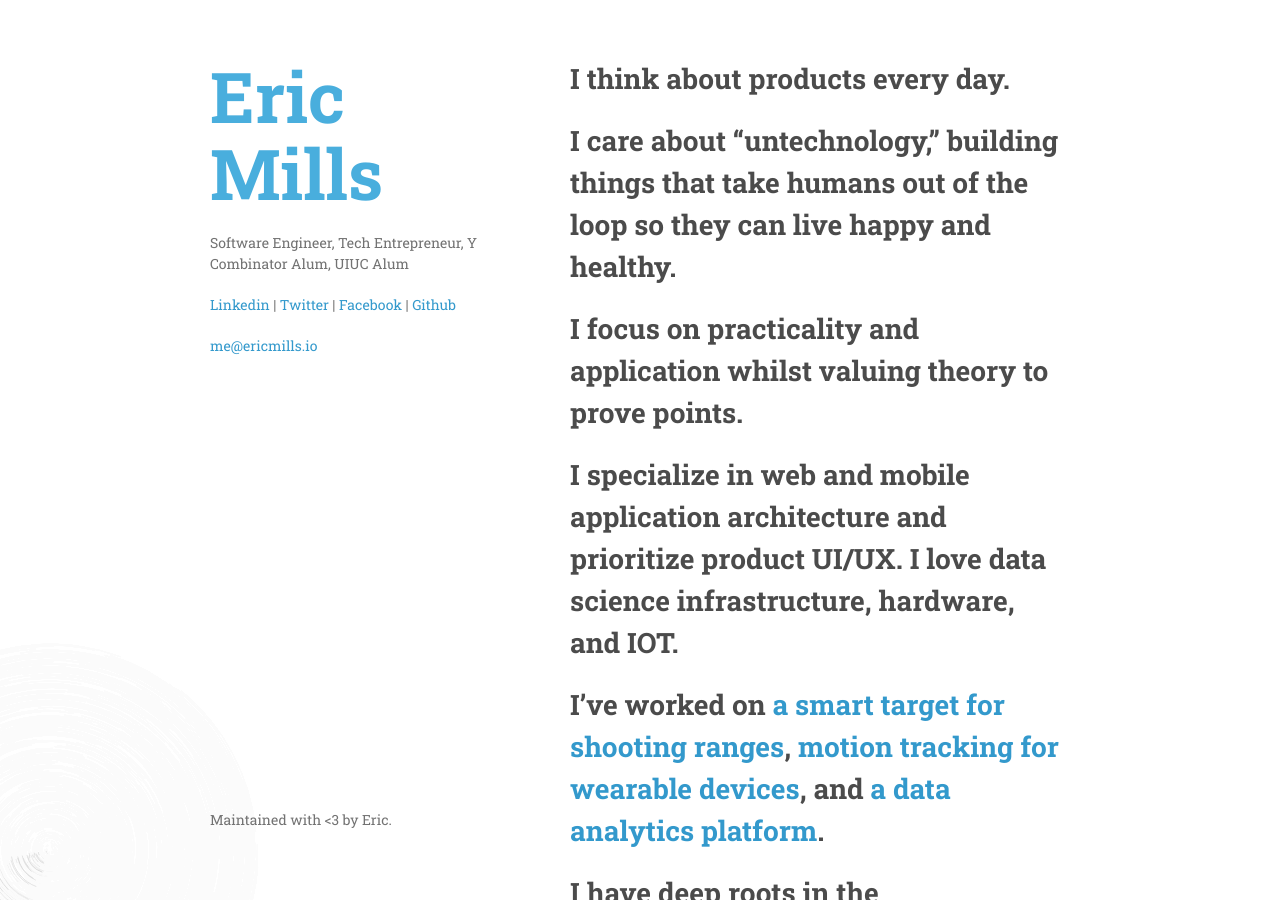
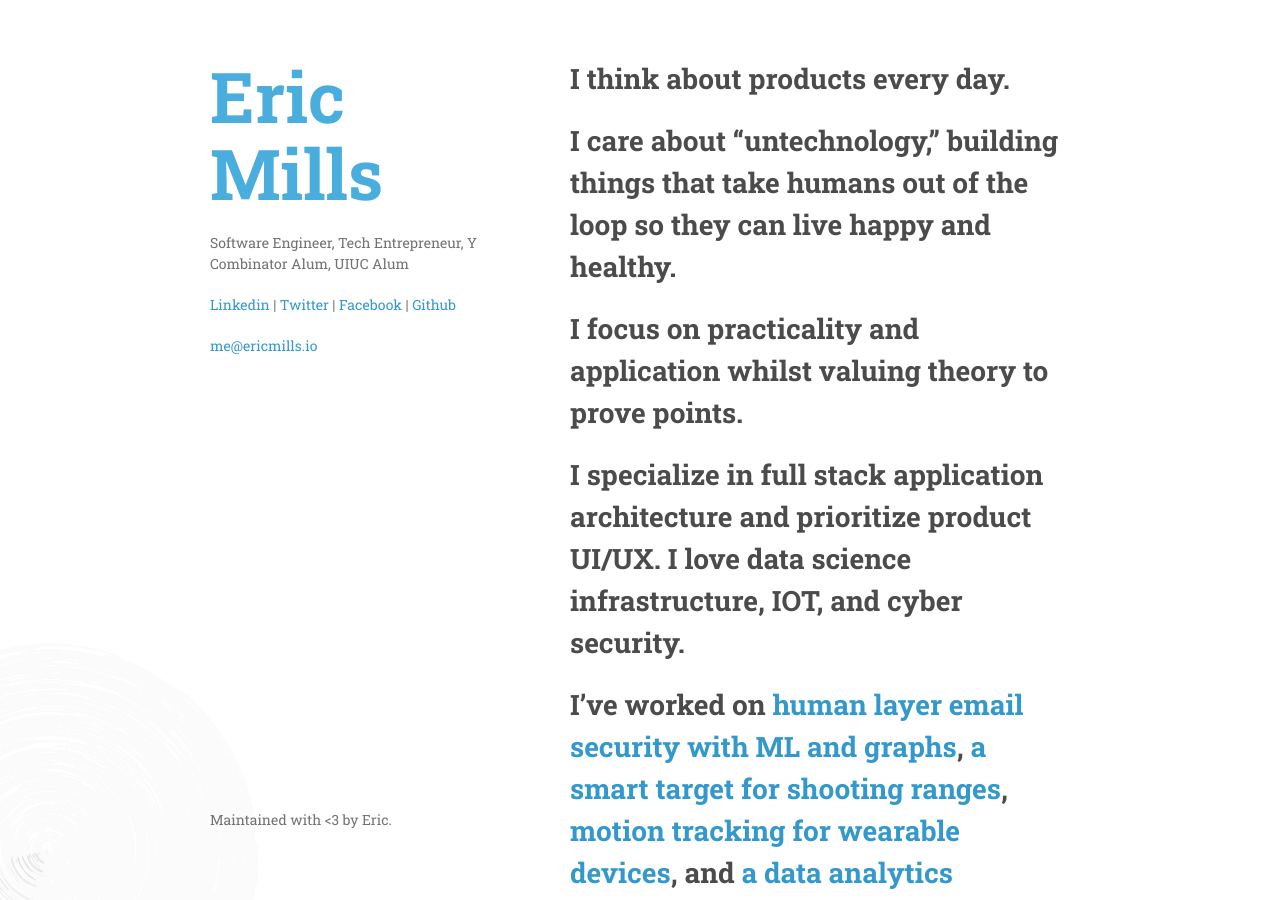
Before and after one commit to sgmills2/seangmills.com, a Jekyll site: the page built from index.md, in a window 1280 px wide and 900 px high. Built offline with Jekyll 4.4.1, drawn with Linux system fonts in a browser that asks for light colours; our own code applies the rules of GitHub Pages for plain Markdown files; a script that is not in the unit is left out.

Commit message:
Update index.md

```diff
--- a/index.md
+++ b/index.md
@@ -9,9 +9,9 @@ building things that take humans out of the loop so they can live happy and heal
 
 I focus on practicality and application whilst valuing theory to prove points.
 
-I specialize in web and mobile application architecture and prioritize product UI/UX. I love data science infrastructure, hardware, and IOT.
+I specialize in full stack application architecture and prioritize product UI/UX. I love data science infrastructure, IOT, and cyber security.
 
-I’ve worked on [a smart target for shooting ranges](https://lithit.com), [motion tracking for wearable devices](http://www.chicagotribune.com/bluesky/originals/ct-rithmio-seed-funding-bsi-20150630-story.html), and [a data analytics platform](https://civisanalytics.com).
+I’ve worked on [human layer email security with ML and graphs](https://mimecast.com), [a smart target for shooting ranges](https://lithit.com), [motion tracking for wearable devices](http://www.chicagotribune.com/bluesky/originals/ct-rithmio-seed-funding-bsi-20150630-story.html), and [a data analytics platform](https://civisanalytics.com).
 
 I have deep roots in the entrepreneurial communities of Chicago, SF, and Champaign. I’m a [YCombinator alumni (W17)](http://www.ycombinator.com/) and I started the entrepreneurship organization [Founders @ UIUC](http://founders.illinois.edu/). I was also a student fellow for Chicago Ventures.
 
```
